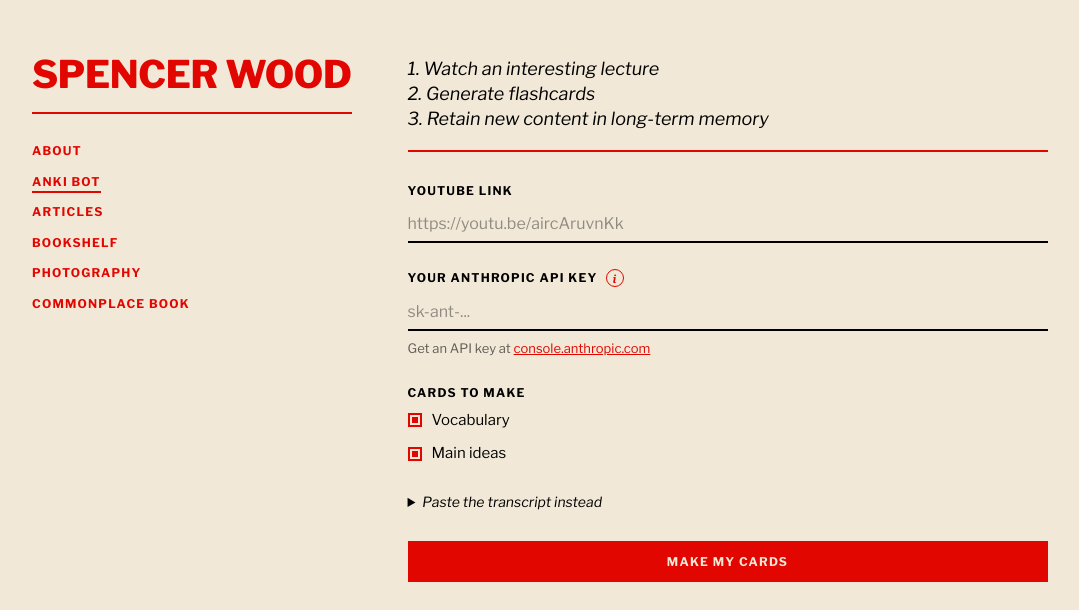
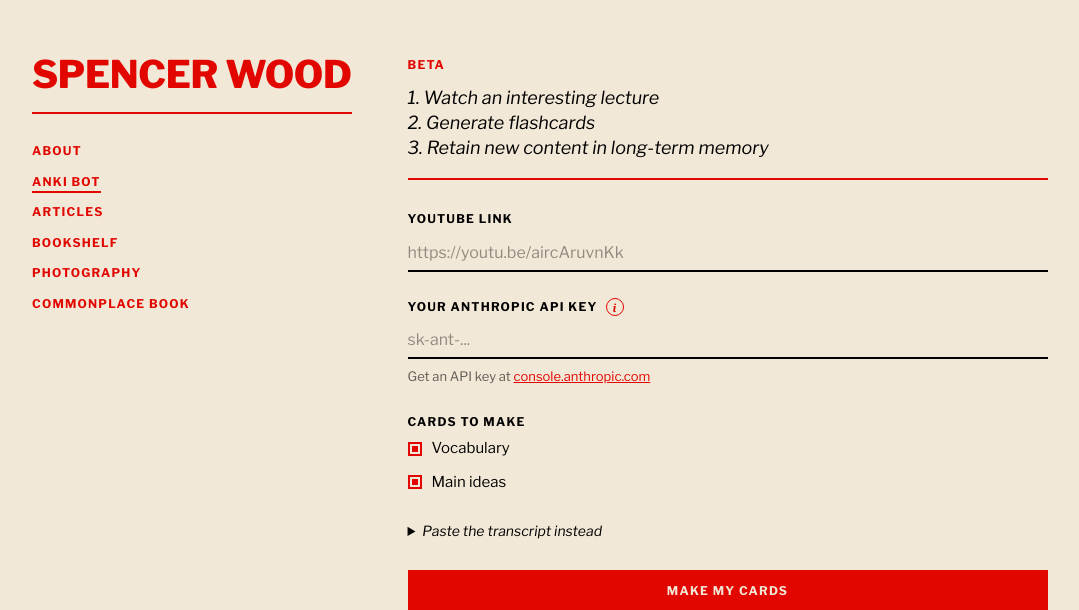
Before and after one commit to spencerwood1031/anki-bot, a Flask app: page / in a window 1280 px wide. Shown: the top 610 px of the page, without its empty margins (36-1115 px from the left). Run offline with Flask 3, Linux system fonts and the light colour scheme.

Commit message:
Small red 'Beta' label above the steps
Co-Authored-By: Claude Opus 5.5 <noreply@anthropic.com>
Claude-Session: https://claude.ai/code/session_01Bye6LtamV8Mfu8XroN8AoQ

```diff
--- a/templates/index.html
+++ b/templates/index.html
@@ -59,6 +59,7 @@
       font-size: 18px; font-style: italic; line-height: 1.4;
     }
     ol.sub { padding-left: 0; list-style-position: inside; }
+    .label.beta { color: var(--red); margin-bottom: 10px; }
     .label { display: block; color: var(--ink); margin: 0 0 6px; }
     .hint { color: var(--muted); font-size: 13px; line-height: 1.5; margin-top: 8px; }
     .hint a { color: var(--red); }
@@ -197,6 +198,7 @@
   </aside>
 
 <main>
+  <p class="label beta">Beta</p>
   <ol class="sub">
     <li>Watch an interesting lecture</li>
     <li>Generate flashcards</li>
```
